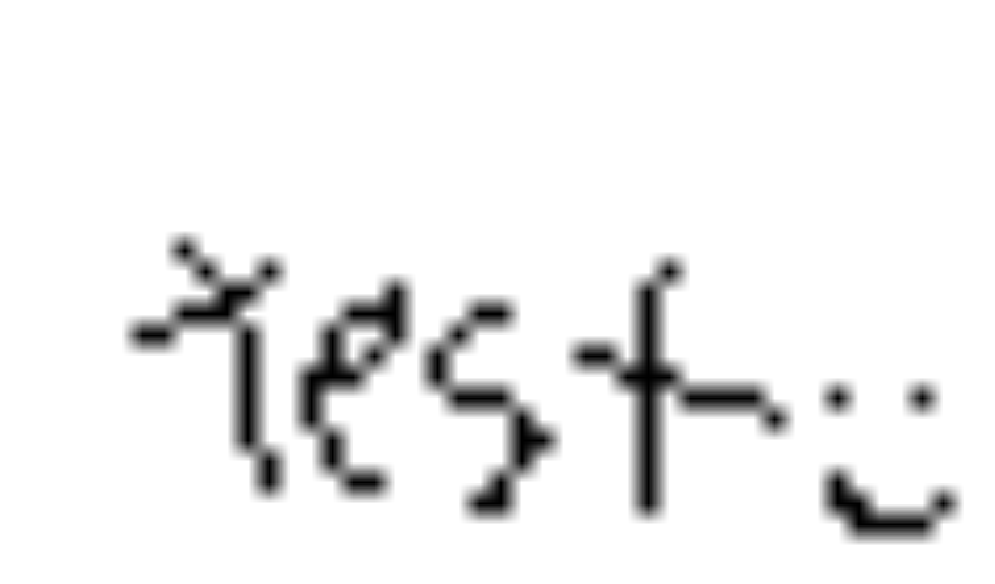
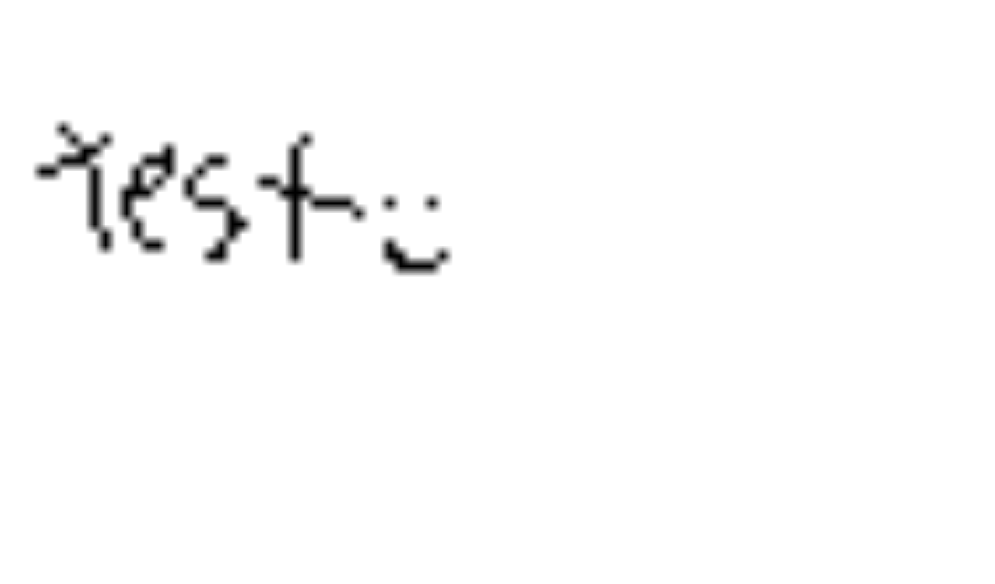
Before and after one commit to raebidees/how-are-u, a plain HTML site: page index.html in a window 1280 px wide. Shown: the whole page, without its empty margins (66-1061 px from the left). Drawn offline with Linux system fonts and the light colour scheme.

Commit message:
Update index.html

```diff
--- a/index.html
+++ b/index.html
@@ -1,2 +1,2 @@
 <!DOCTYPE html>
-<img src="https://github.com/raebidees/how-are-u/blob/main/images/New%20Piskel.gif?raw=true" alt="test!" width="100%">
+<img src="https://github.com/raebidees/how-are-u/blob/main/images/New%20Piskel.gif?raw=true" alt="test!" width="50%">
```
